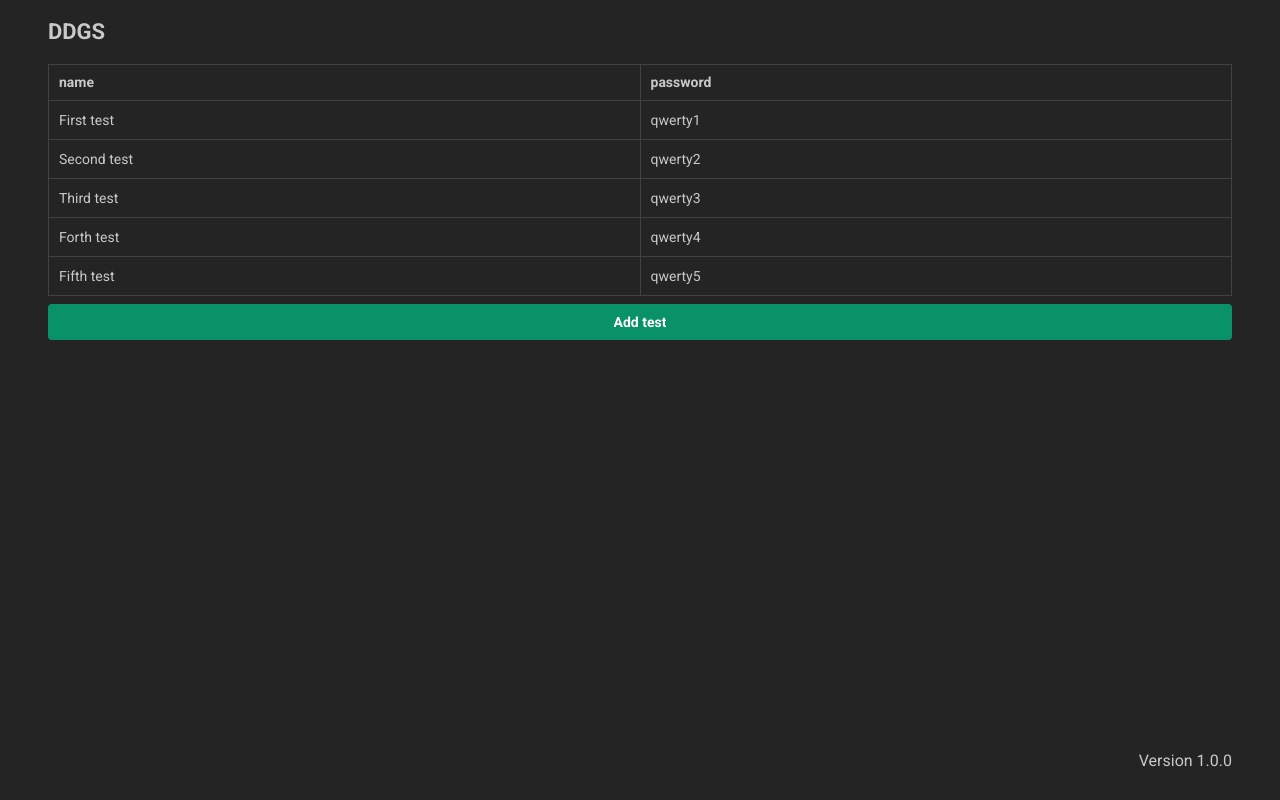
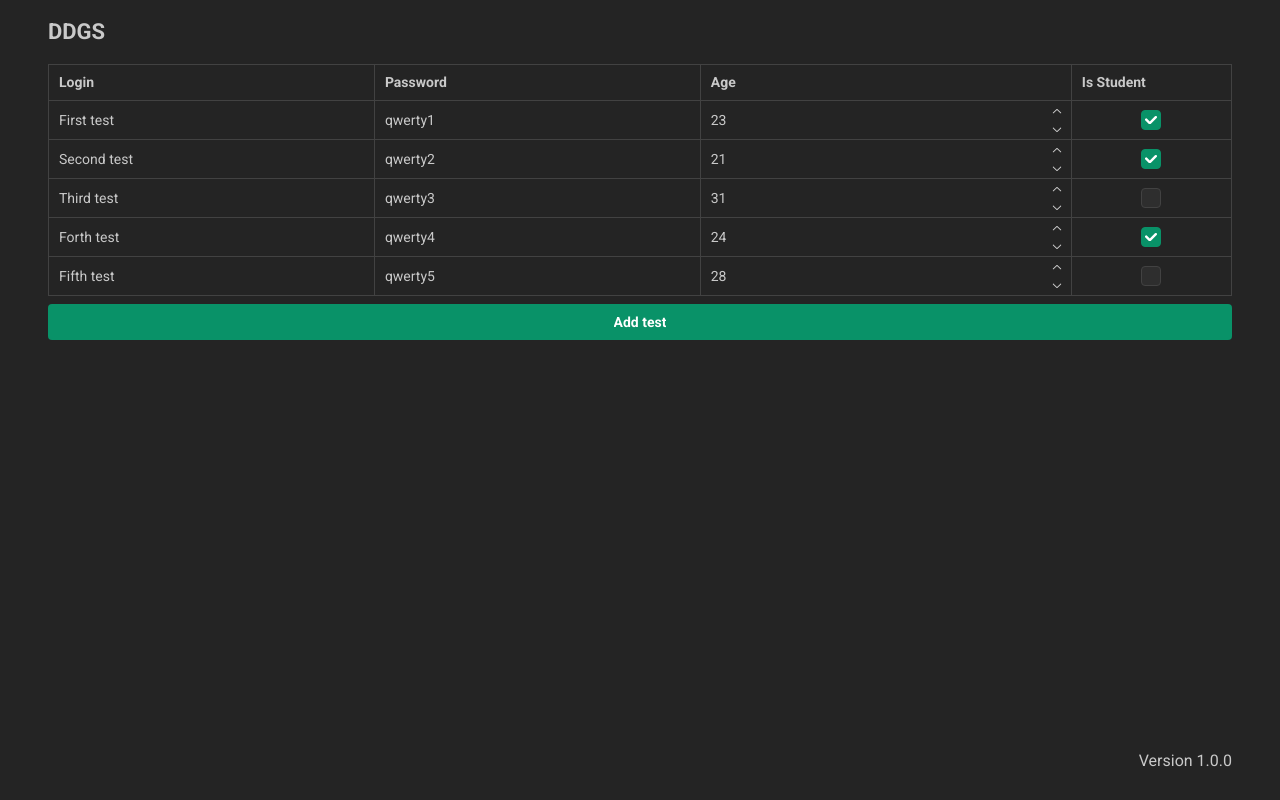
Before and after one commit to IIILKA/dynamic-data-grid-system, a React (Create React App) app in the folder ddgs-client/: page /test in a window 1280 px wide. Built offline with nearby package versions, Linux system fonts and the light colour scheme; a small style sheet from the web is missing.

Commit message:
refactor: refactor code and add boolean and number supporting for data grid cell

```diff
--- a/ddgs-client/src/modules/data-grid/DataGrid.tsx
+++ b/ddgs-client/src/modules/data-grid/DataGrid.tsx
@@ -1,105 +1,40 @@
-import { Menu, Table, Button } from '@mantine/core';
-import { useClickOutside } from '@mantine/hooks';
-import { ReactNode, useState } from 'react';
-import DadaGridBodyRow from './DataGridBodyRow';
+import { Table, Button } from '@mantine/core';
 import TableEntity from '../seed-data/TableEntity';
 import { TestInputChangedObject } from '../../pages/test-page/TestPage';
-import { nameOf } from '../../utils/NameOfHelper';
-import DaraGridBodyMenu from './DataGridBodyMenu';
+import DataGridHead from './DataGridHead';
+import DataGridBody from './DataGridBody';
 
-interface DataGridProps<T> {
+interface DataGridProps<T extends TableEntity> {
     tableData: T[];
-    onDeleteRow: (rowId: string) => void;
-    onChangeCellInput: (testInputChangedObject: TestInputChangedObject) => void;
-    onAddRow: () => void;
-    onDuplicateRow: (rowId: string) => void;
+
+    onChangeCell(testInputChangedObject: TestInputChangedObject): void;
+
+    onAddRow(): void;
+
+    onDuplicateRow(rowId: string): void;
+
+    onDeleteRow(rowId: string): void;
 }
 
 export default function DataGrid<T extends TableEntity>({
     tableData,
-    onDeleteRow,
-    onChangeCellInput,
+    onChangeCell,
     onAddRow,
-    onDuplicateRow
+    onDuplicateRow,
+    onDeleteRow
 }: DataGridProps<T>) {
-    const [menu, setMenu] = useState<{ isOpened: boolean; offsetX?: number; offsetY?: number }>({
-        isOpened: false
-    });
-
-    const [selectedCell, setSelectedCell] = useState<{ rowId: string; colName: string } | null>(
-        null
-    );
-    const tableRef = useClickOutside(() => setSelectedCell(null), ['click']);
-
-    function getHeadCells(row: any): ReactNode {
-        const dtoPropertyNames = Object.getOwnPropertyNames(row);
-        const cells = dtoPropertyNames
-            .filter((propName) => propName !== nameOf<T>('id') && propName !== nameOf<T>('index'))
-            .map((cellName) => <Table.Th key={cellName}>{cellName}</Table.Th>);
-        return <>{cells}</>;
-    }
-
-    const rows = [...tableData]
-        .sort((a, b) => a.index - b.index)
-        .map((row) => (
-            <DadaGridBodyRow
-                key={row.id}
-                rowData={row}
-                selectedCell={selectedCell}
-                setSelectedCell={setSelectedCell}
-                onChangeCellInput={onChangeCellInput}
-            />
-        ));
-
     return (
         <>
-            <Table
-                highlightOnHover
-                withColumnBorders
-                withRowBorders
-                withTableBorder
-                style={{ marginBottom: '0.5rem' }}
-            >
-                <Table.Thead>
-                    <Table.Tr>{getHeadCells(tableData[0])}</Table.Tr>
-                </Table.Thead>
-                <Menu opened={menu.isOpened}>
-                    <Menu.Target>
-                        <Table.Tbody
-                            ref={tableRef}
-                            onContextMenu={(e) => {
-                                e.preventDefault();
-                                const offsetX = e.pageX + 5;
-                                const offsetY = e.pageY;
-                                setMenu({ isOpened: true, offsetX, offsetY });
-                            }}
-                        >
-                            {rows}
-                        </Table.Tbody>
-                    </Menu.Target>
-                    <DaraGridBodyMenu
-                        offsetX={menu.offsetX}
-                        offsetY={menu.offsetY}
-                        onClickOutside={() => setMenu({ isOpened: false })}
-                        onClickDeleteRow={() => {
-                            setMenu({ isOpened: false });
-                            onDeleteRow(selectedCell!.rowId);
-                        }}
-                        onClickDuplicateRow={() => {
-                            setMenu({ isOpened: false });
-                            onDuplicateRow(selectedCell!.rowId);
-                        }}
-                        disableAddNewItemButtons={!!tableData.find((_) => _.id === '')}
-                    />
-                </Menu>
+            <Table highlightOnHover withColumnBorders withRowBorders withTableBorder style={{ marginBottom: '0.5rem' }}>
+                <DataGridHead propNames={Object.getOwnPropertyNames(tableData[0])} />
+                <DataGridBody tableData={tableData} onChangeCell={onChangeCell} onDuplicateRow={onDuplicateRow} onDeleteRow={onDeleteRow} />
             </Table>
             <Button
                 variant='filled'
                 color='teal'
                 style={{ width: '100%' }}
                 onClick={onAddRow}
-                disabled={!!tableData.find((_) => _.id === '')}
-            >
+                disabled={tableData.some((_) => _.id === '')}>
                 Add test
             </Button>
         </>
--- /dev/null
+++ b/ddgs-client/src/modules/data-grid/DataGridBody.tsx
@@ -0,0 +1,69 @@
+import { Table } from '@mantine/core';
+import DaraGridBodyMenu, { DaraGridBodyMenuRef } from './DataGridBodyMenu';
+import DadaGridBodyRow from './DataGridBodyRow';
+import { useRef, useState } from 'react';
+import { useClickOutside } from '@mantine/hooks';
+import TableEntity from '../seed-data/TableEntity';
+import { TestInputChangedObject } from '../../pages/test-page/TestPage';
+
+interface DataGridBodyProps<T extends TableEntity> {
+    tableData: T[];
+
+    onChangeCell(testInputChangedObject: TestInputChangedObject): void;
+
+    onDuplicateRow(rowId: string): void;
+
+    onDeleteRow(rowId: string): void;
+}
+
+export interface SelectedRow {
+    rowId: string;
+    colName: string;
+}
+
+export default function DataGridBody<T extends TableEntity>({
+    tableData,
+    onChangeCell,
+    onDuplicateRow,
+    onDeleteRow
+}: DataGridBodyProps<T>) {
+    const [selectedCell, setSelectedCell] = useState<SelectedRow | null>(null);
+    const tableRef = useClickOutside(() => setSelectedCell(null), ['click']);
+
+    const menuRef = useRef<DaraGridBodyMenuRef>(null);
+
+    const rows = [...tableData]
+        .sort((a, b) => a.index - b.index)
+        .map((row) => (
+            <DadaGridBodyRow
+                key={row.id}
+                rowData={row}
+                selectedCell={selectedCell}
+                setSelectedCell={setSelectedCell}
+                onChangeCell={onChangeCell}
+            />
+        ));
+
+    return (
+        <DaraGridBodyMenu
+            ref={menuRef}
+            onClickDeleteRow={() => {
+                onDeleteRow(selectedCell!.rowId);
+            }}
+            onClickDuplicateRow={() => {
+                onDuplicateRow(selectedCell!.rowId);
+            }}
+            disableAddNewItemButtons={tableData.some((_) => _.id === '')}>
+            <Table.Tbody
+                ref={tableRef}
+                onContextMenu={(e) => {
+                    e.preventDefault();
+                    const offsetX = e.pageX + 5;
+                    const offsetY = e.pageY;
+                    menuRef.current!.setMenu({ isOpened: true, offsetX, offsetY });
+                }}>
+                {rows}
+            </Table.Tbody>
+        </DaraGridBodyMenu>
+    );
+}
--- a/ddgs-client/src/modules/data-grid/DataGridBodyCell.tsx
+++ b/ddgs-client/src/modules/data-grid/DataGridBodyCell.tsx
@@ -1,59 +1,59 @@
-import { Table, TextInput } from '@mantine/core';
+import { NumberInput, Table, TextInput, Checkbox, Center } from '@mantine/core';
 import { TestInputChangedObject } from '../../pages/test-page/TestPage';
 import { styled } from 'styled-components';
+import { SelectedRow } from './DataGridBody';
 
 const DataGridCellContainer = styled.div`
     cursor: default;
     border: 1px solid transparent;
 
-    .mantine-TextInput-root {
     & {
         input {
             cursor: default;
             padding-left: 0.5rem;
+
+            &[type='checkbox'] {
+                cursor: pointer;
             }
         }
     }
 
     &.active {
+        input {
+            cursor: text;
+
+            &[type='checkbox'] {
                 cursor: pointer;
+            }
+        }
+
         border: 1px solid dodgerblue;
         background-color: var(--mantine-color-default);
     }
 `;
 
-const DataGridTd = styled(Table.Td)`
-    padding: 0;
-`;
-
 interface DataGridBodyCellProps {
-    value: string;
+    value: string | number | boolean;
     rowId: string;
     colName: string;
     isActive: boolean;
-    onChangeCellInput: (arg: TestInputChangedObject) => void;
-    setSelectedCell: (args: { rowId: string; colName: string }) => void;
+
+    onChangeCell(testInputChangedObject: TestInputChangedObject): void;
+
+    setSelectedCell(selectedRow: SelectedRow): void;
 }
 
-export default function DataGridBodyCell({
-    value,
-    rowId,
-    colName,
-    isActive,
-    onChangeCellInput,
-    setSelectedCell
-}: DataGridBodyCellProps) {
+export default function DataGridBodyCell({ value, rowId, colName, isActive, onChangeCell, setSelectedCell }: DataGridBodyCellProps) {
+    function getCellControl() {
+        switch (typeof value) {
+            case 'string':
                 return (
-        <DataGridTd
-            onClick={() => setSelectedCell({ rowId: rowId, colName: colName })}
-            onContextMenu={() => setSelectedCell({ rowId: rowId, colName: colName })}
-        >
                     <DataGridCellContainer className={isActive ? 'active' : ''}>
                         <TextInput
                             variant='unstyled'
                             value={value}
                             onChange={(e) =>
-                        onChangeCellInput({
+                                onChangeCell({
                                     rowId: rowId,
                                     collName: colName,
                                     newValue: e.currentTarget.value
@@ -61,6 +61,51 @@ export default function DataGridBodyCell({
                             }
                         />
                     </DataGridCellContainer>
-        </DataGridTd>
+                );
+            case 'number':
+                return (
+                    <DataGridCellContainer className={isActive ? 'active' : ''}>
+                        <NumberInput
+                            variant='unstyled'
+                            value={value}
+                            defaultValue={0}
+                            onChange={(value) =>
+                                onChangeCell({
+                                    rowId: rowId,
+                                    collName: colName,
+                                    newValue: typeof value === 'number' ? value : 0
+                                })
+                            }
+                        />
+                    </DataGridCellContainer>
+                );
+            case 'boolean':
+                return (
+                    <DataGridCellContainer className={isActive ? 'active' : ''}>
+                        <Center style={{ padding: '0.5rem' }}>
+                            <Checkbox
+                                color='teal'
+                                checked={value}
+                                onChange={(e) =>
+                                    onChangeCell({
+                                        rowId: rowId,
+                                        collName: colName,
+                                        newValue: e.currentTarget.checked
+                                    })
+                                }
+                            />
+                        </Center>
+                    </DataGridCellContainer>
                 );
         }
+    }
+
+    return (
+        <Table.Td
+            style={{ padding: 0 }}
+            onClick={() => setSelectedCell({ rowId: rowId, colName: colName })}
+            onContextMenu={() => setSelectedCell({ rowId: rowId, colName: colName })}>
+            {getCellControl()}
+        </Table.Td>
+    );
+}
--- a/ddgs-client/src/modules/data-grid/DataGridBodyMenu.tsx
+++ b/ddgs-client/src/modules/data-grid/DataGridBodyMenu.tsx
@@ -1,62 +1,75 @@
 import { Menu, rem } from '@mantine/core';
 import { IconArrowDown, IconArrowUp, IconCopy, IconTrash } from '@tabler/icons-react';
 import { useClickOutside } from '@mantine/hooks';
+import { ForwardedRef, forwardRef, ReactElement, SetStateAction, useImperativeHandle, useState } from 'react';
 
 interface DaraGridBodyMenuProps {
+    children: ReactElement;
+    disableAddNewItemButtons: boolean;
+
+    onClickDeleteRow(): void;
+
+    onClickDuplicateRow(): void;
+}
+
+interface MenuProps {
+    isOpened: boolean;
     offsetX?: number;
     offsetY?: number;
-    onClickOutside: () => void;
-    onClickDeleteRow: () => void;
-    onClickDuplicateRow: () => void;
-    disableAddNewItemButtons: boolean;
 }
 
-export default function DaraGridBodyMenu({
-    offsetX,
-    offsetY,
-    onClickOutside,
-    onClickDeleteRow,
-    onClickDuplicateRow,
-    disableAddNewItemButtons
-}: DaraGridBodyMenuProps) {
-    const menuRef = useClickOutside(onClickOutside);
+export interface DaraGridBodyMenuRef {
+    setMenu(value: SetStateAction<MenuProps>): void;
+}
+
+export default forwardRef(function DaraGridBodyMenu(
+    { onClickDeleteRow, onClickDuplicateRow, disableAddNewItemButtons, children }: DaraGridBodyMenuProps,
+    ref: ForwardedRef<DaraGridBodyMenuRef>
+) {
+    const [menu, setMenu] = useState<MenuProps>({
+        isOpened: false
+    });
+
+    useImperativeHandle<DaraGridBodyMenuRef, DaraGridBodyMenuRef>(ref, () => ({ setMenu }));
+
+    const menuRef = useClickOutside(() => setMenu({ isOpened: false }));
 
     return (
+        <Menu opened={menu.isOpened}>
+            <Menu.Target>{children}</Menu.Target>
             <Menu.Dropdown
                 ref={menuRef}
                 style={{
-                left: offsetX + 'px',
-                top: offsetY + 'px'
-            }}
-        >
-            <Menu.Item
-                leftSection={<IconArrowUp style={{ width: rem(14), height: rem(14) }} />}
-                disabled={disableAddNewItemButtons}
-            >
+                    left: menu.offsetX + 'px',
+                    top: menu.offsetY + 'px'
+                }}>
+                <Menu.Item leftSection={<IconArrowUp style={{ width: rem(14), height: rem(14) }} />} disabled={disableAddNewItemButtons}>
                     Insert test above
                 </Menu.Item>
-            <Menu.Item
-                leftSection={<IconArrowDown style={{ width: rem(14), height: rem(14) }} />}
-                disabled={disableAddNewItemButtons}
-            >
+                <Menu.Item leftSection={<IconArrowDown style={{ width: rem(14), height: rem(14) }} />} disabled={disableAddNewItemButtons}>
                     Insert test above
                 </Menu.Item>
                 <Menu.Divider />
                 <Menu.Item
                     leftSection={<IconCopy style={{ width: rem(14), height: rem(14) }} />}
-                onClick={onClickDuplicateRow}
-                disabled={disableAddNewItemButtons}
-            >
+                    onClick={() => {
+                        setMenu({ isOpened: false });
+                        onClickDuplicateRow();
+                    }}
+                    disabled={disableAddNewItemButtons}>
                     Duplicate test
                 </Menu.Item>
                 <Menu.Divider />
                 <Menu.Item
                     color='red'
                     leftSection={<IconTrash style={{ width: rem(14), height: rem(14) }} />}
-                onClick={onClickDeleteRow}
-            >
+                    onClick={() => {
+                        setMenu({ isOpened: false });
+                        onClickDeleteRow();
+                    }}>
                     Delete test
                 </Menu.Item>
             </Menu.Dropdown>
+        </Menu>
     );
-}
+});
--- a/ddgs-client/src/modules/data-grid/DataGridBodyRow.tsx
+++ b/ddgs-client/src/modules/data-grid/DataGridBodyRow.tsx
@@ -12,18 +12,20 @@ const TableStyledTr = styled(Table.Tr)`
     }
 `;
 
-interface DadaGridBodyRowProps<T> {
+interface DadaGridBodyRowProps<T extends TableEntity> {
     rowData: T;
     selectedCell: { rowId: string; colName: string } | null;
-    setSelectedCell: (args: { rowId: string; colName: string }) => void;
-    onChangeCellInput: (arg: TestInputChangedObject) => void;
+
+    setSelectedCell(cell: { rowId: string; colName: string }): void;
+
+    onChangeCell(cell: TestInputChangedObject): void;
 }
 
 export default function DadaGridBodyRow<T extends TableEntity>({
     rowData,
     selectedCell,
     setSelectedCell,
-    onChangeCellInput
+    onChangeCell
 }: DadaGridBodyRowProps<T>) {
     function getBodyCells<T extends TableEntity>(row: T): ReactNode[] {
         const dtoPropertyNames = Object.getOwnPropertyNames(row);
@@ -32,23 +34,15 @@ export default function DadaGridBodyRow<T extends TableEntity>({
             .map((colName) => (
                 <DataGridBodyCell
                     key={colName}
-                    // eslint-disable-next-line @typescript-eslint/ban-ts-comment
-                    // @ts-ignore
                     value={row[colName]}
                     rowId={row.id}
                     colName={colName}
-                    isActive={
-                        rowData.id === selectedCell?.rowId && colName === selectedCell.colName
-                    }
-                    onChangeCellInput={onChangeCellInput}
+                    isActive={rowData.id === selectedCell?.rowId && colName === selectedCell.colName}
+                    onChangeCell={onChangeCell}
                     setSelectedCell={setSelectedCell}
                 />
             ));
     }
 
-    return (
-        <TableStyledTr className={rowData.id === selectedCell?.rowId ? 'active' : ''}>
-            {getBodyCells(rowData)}
-        </TableStyledTr>
-    );
+    return <TableStyledTr className={rowData.id === selectedCell?.rowId ? 'active' : ''}>{getBodyCells(rowData)}</TableStyledTr>;
 }
--- /dev/null
+++ b/ddgs-client/src/modules/data-grid/DataGridHead.tsx
@@ -0,0 +1,26 @@
+import { Table } from '@mantine/core';
+import { nameOf } from '../../utils/NameOfHelper';
+import TableEntity from '../seed-data/TableEntity';
+
+interface DataGridHeadProps {
+    propNames: string[];
+}
+
+export default function DataGridHead<T extends TableEntity>({ propNames }: DataGridHeadProps) {
+    function getHeadColName(fieldName: string): string {
+        const tmpStr = fieldName.replace(/([A-Z])/g, ' $1');
+        return tmpStr.charAt(0).toUpperCase() + tmpStr.slice(1);
+    }
+
+    return (
+        <Table.Thead>
+            <Table.Tr>
+                {propNames
+                    .filter((propName) => propName !== nameOf<T>('id') && propName !== nameOf<T>('index'))
+                    .map((propName) => (
+                        <Table.Th key={propName}>{getHeadColName(propName)}</Table.Th>
+                    ))}
+            </Table.Tr>
+        </Table.Thead>
+    );
+}
--- /dev/null
+++ b/ddgs-client/src/modules/seed-data/TableCellType.ts
@@ -0,0 +1 @@
+export type TableCellType = string | number | boolean;
--- a/ddgs-client/src/modules/seed-data/TableEntity.ts
+++ b/ddgs-client/src/modules/seed-data/TableEntity.ts
@@ -1,4 +1,7 @@
+import { TableCellType } from './TableCellType';
+
 export default interface TableEntity {
+    [key: string]: TableCellType;
     id: string;
     index: number;
 };
--- a/ddgs-client/src/pages/test-page/TestPage.tsx
+++ b/ddgs-client/src/pages/test-page/TestPage.tsx
@@ -1,52 +1,62 @@
 import { useImmer } from 'use-immer';
 import DataGrid from '../../modules/data-grid/DataGrid';
 import { resetObject } from '../../utils/ResetObjectHelper';
+import { TableCellType } from '../../modules/seed-data/TableCellType';
+import TableEntity from '../../modules/seed-data/TableEntity';
 
 export interface TestInputChangedObject {
     rowId: string;
     collName: string;
-    newValue: string;
+    newValue: TableCellType;
 }
 
 export function TestPage() {
-    const [tableData, setTableData] = useImmer([
+    const [tableData, setTableData] = useImmer<TableEntity[]>([
         {
             id: '30558184-2def-4a67-8d84-78c2d31d9305',
             index: 1,
-            name: 'First test',
-            password: 'qwerty1'
+            login: 'First test',
+            password: 'qwerty1',
+            age: 23,
+            isStudent: true
         },
         {
             id: '804b675f-2788-4aba-9b93-fdb6bfbcc6af',
             index: 2,
-            name: 'Second test',
-            password: 'qwerty2'
+            login: 'Second test',
+            password: 'qwerty2',
+            age: 21,
+            isStudent: true
         },
         {
             id: 'ec6e04a4-d314-45c1-a564-1d0985abf70a',
             index: 5,
-            name: 'Fifth test',
-            password: 'qwerty5'
+            login: 'Fifth test',
+            password: 'qwerty5',
+            age: 28,
+            isStudent: false
         },
         {
             id: 'ec6e04a4-d314-45c1-a564-1d0985abf701',
             index: 4,
-            name: 'Forth test',
-            password: 'qwerty4'
+            login: 'Forth test',
+            password: 'qwerty4',
+            age: 24,
+            isStudent: true
         },
         {
             id: 'ec6e04a4-d314-45c1-a564-1d0985abf702',
             index: 3,
-            name: 'Third test',
-            password: 'qwerty3'
+            login: 'Third test',
+            password: 'qwerty3',
+            age: 31,
+            isStudent: false
         }
     ]);
 
-    function handleChangeCellInput(testInputChangedObject: TestInputChangedObject) {
+    function handleChangeCell(testInputChangedObject: TestInputChangedObject) {
         setTableData((draft) => {
             const cell = draft.find((_) => _.id === testInputChangedObject.rowId);
-            // eslint-disable-next-line @typescript-eslint/ban-ts-comment
-            // @ts-ignore
             cell![testInputChangedObject.collName] = testInputChangedObject.newValue;
         });
     }
@@ -97,7 +107,7 @@ export function TestPage() {
         <DataGrid
             tableData={tableData}
             onDeleteRow={handleDeleteRow}
-            onChangeCellInput={handleChangeCellInput}
+            onChangeCell={handleChangeCell}
             onAddRow={handleAddRow}
             onDuplicateRow={handleDuplicateRow}
         />
--- a/ddgs-client/src/utils/ResetObjectHelper.ts
+++ b/ddgs-client/src/utils/ResetObjectHelper.ts
@@ -1,5 +1,3 @@
-import { nameOf } from './NameOfHelper';
-
 export function resetObject(obj: any): any {
     // eslint-disable-next-line @typescript-eslint/ban-ts-comment
     // @ts-ignore
```
Also changed, not shown: ddgs-client/.eslintrc.json, ddgs-client/.prettierrc.json. Lines whose indentation alone changed are shown as unchanged.
